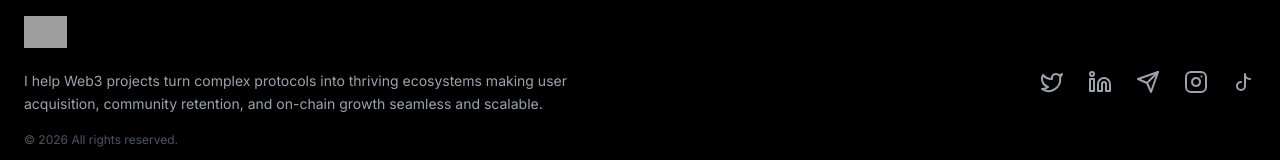
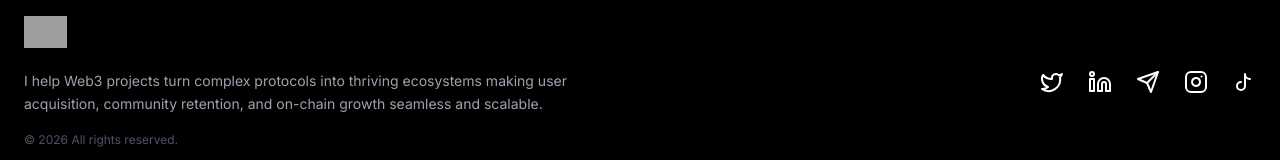
Before and after one commit to CDCODE02/XploitWebsite, a React (Vite) app: page / in a window 1280 px wide. Shown: the part 5288-5448 px from the top of the page. Built offline with nearby package versions, Linux system fonts and the light colour scheme; grey boxes are pictures that could not be loaded.

Commit message:
feat(footer): Change social icon text color to white
Updates the text color of the social media icons in the footer from gray to white to improve contrast and visibility against the dark background.

```diff
--- a/components/Footer.tsx
+++ b/components/Footer.tsx
@@ -21,7 +21,7 @@
           </p>
         </div>
 
-        <div className="flex flex-wrap justify-center gap-6 text-gray-400">
+        <div className="flex flex-wrap justify-center gap-6 text-white">
            <a href="#" className="hover:text-brand transition-colors transform hover:scale-110" aria-label="Twitter"><Twitter size={24} /></a>
            <a href="#" className="hover:text-brand transition-colors transform hover:scale-110" aria-label="LinkedIn"><Linkedin size={24} /></a>
            <a href="#" className="hover:text-brand transition-colors transform hover:scale-110" aria-label="Telegram"><Send size={24} /></a>
```
